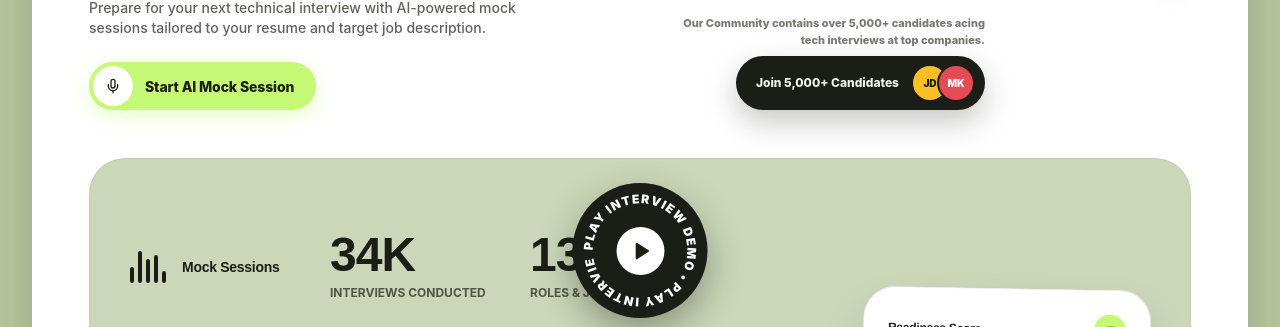
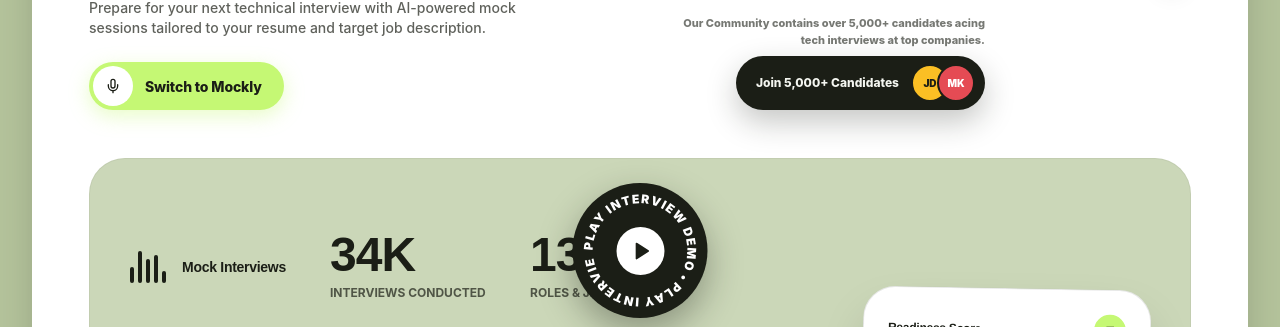
Before and after one commit to vivekmaddy16/Mockly, a Next.js app: page / in a window 1280 px wide. Shown: the part 385-712 px from the top of the page. Built offline with nearby package versions, Linux system fonts and the light colour scheme; no server answers.

Commit message:
implement landing page

```diff
--- a/src/app/page.tsx
+++ b/src/app/page.tsx
@@ -111,7 +111,7 @@
                   <div className="icon-badge">
                     <Mic className="w-4 h-4 text-charcoal" />
                   </div>
-                  <span className="btn-label">Start AI Mock Session</span>
+                  <span className="btn-label">Switch to Mockly</span>
                 </Link>
               </div>
 
@@ -169,7 +169,7 @@
                 <div className="w-1 bg-charcoal h-7 rounded-full" />
                 <div className="w-1 bg-charcoal h-3 rounded-full" />
               </div>
-              <span className="font-display font-extrabold text-sm text-charcoal ml-2">Mock Sessions</span>
+              <span className="font-display font-extrabold text-sm text-charcoal ml-2">Mock Interviews</span>
             </div>
 
             {/* Stat 1 */}
```
